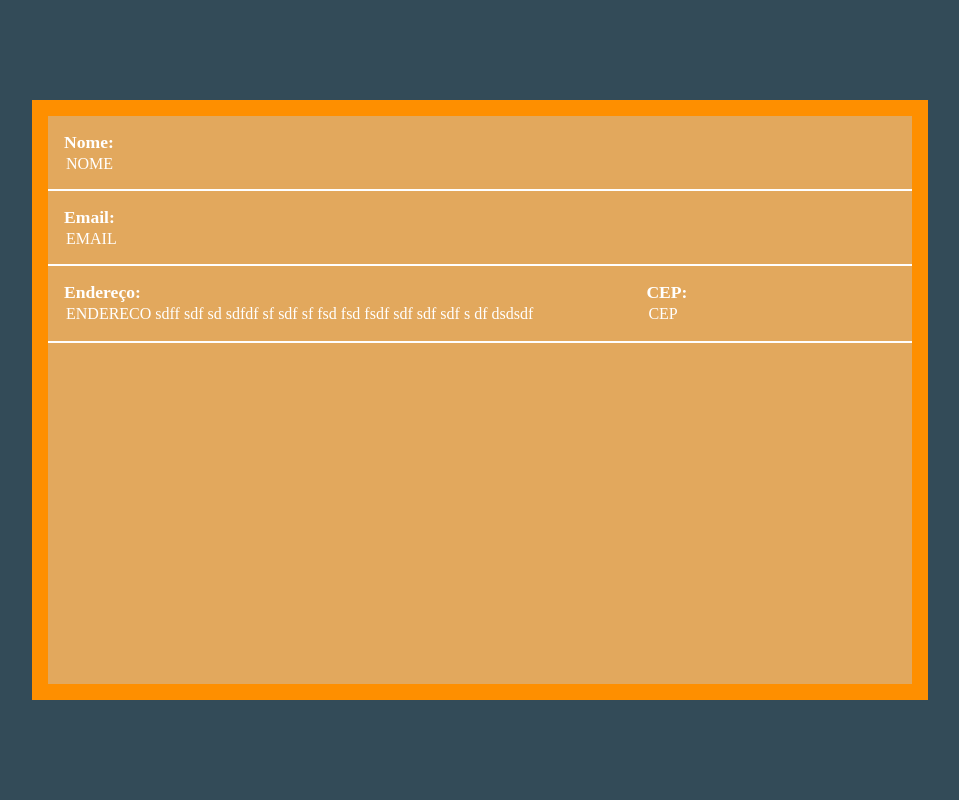
After one commit to flaviaglenda/BN_Devs, a PHP site: page /perfil.php in a window 1280 px wide. The commit adds this page. Shown: the whole page, without its empty margins (160-1119 px from the left). Run offline with PHP 8.4, Linux system fonts and the light colour scheme.

Commit message:
entao taarrr

```diff
--- a/css/home.css
+++ b/css/home.css
@@ -2493,7 +2493,7 @@ footer {
 
 @media (min-width: 1200px)
 
-  /**
+  {/**
    * #REUSED STYLE
    */
 
@@ -2580,3 +2580,4 @@ footer {
   /**
    * #FOOTER
    */
+}
--- /dev/null
+++ b/css/perfil.css
@@ -0,0 +1,73 @@
+body {
+    max-height: 100vh;
+    overflow: hidden;
+}
+
+main {
+    height: 100vh;
+    overflow: hidden;
+    display: flex;
+    align-items: center;
+    justify-content: center;
+}
+
+#centersection {
+    background: var(--orange);
+    height: 50vh;
+    min-height: 600px;
+    width: 70%;
+    min-width: 600px;
+    max-width: 1000px;
+}
+
+#perfil-info {
+    width: calc(100% - 32px);
+    height: calc(100% - 32px);
+    box-sizing: border-box;
+    margin: 16px;
+    background-color: var(--lightOrange1);
+
+    color: white;
+
+    .article-line {
+        margin: 16px;
+    }
+
+    .article-line article {
+        display: inline-block;
+        margin: 0;
+        vertical-align: top;
+    }
+
+    article {
+        margin: 16px;
+    }
+
+    hr {
+        border: 1px solid white;
+    }
+
+    label {
+        display: block;
+        font-weight: bold;
+        font-size: 1.1em;
+    }
+
+    p {
+        margin: 2px;
+    }
+
+    .overflowing {
+        overflow-x: hidden;
+    }
+    .overflowing::after {
+        content: "...";
+    }
+}
+
+@media (max-width: 640px) {
+    #centersection {
+        width: 100%;
+        min-width: auto;
+    }
+}
--- a/js/script.js
+++ b/js/script.js
@@ -4,10 +4,6 @@ function navigateTo(destination) {
     } catch(err) {
         console.log("Não foi possível viajar até esta página")
     }
-}
-
-function writeIn(elementId, text) {
-    document.getElementById(elementId).innerHTML = text;
 }
 
 (function alerta(alertClass) {
@@ -76,5 +72,3 @@ if (registroForm) {
         form.submit();
     })
 }
-
-// Pensar em meios para implementar modo claro e escuro.
--- /dev/null
+++ b/perfil.php
@@ -0,0 +1,62 @@
+<?php
+?>
+<!DOCTYPE html>
+<html lang="pt-BR">
+    <head>
+        <meta charset="UTF-8">
+        <meta name="viewport" content="width=device-width, initial-scale=1.0">
+        <title>Document</title>
+        <link rel="stylesheet" href="./css/style.css">
+        <link rel="stylesheet" href="./css/perfil.css">
+    </head>
+    <body>
+        <main>
+            <section id="centersection">
+                <div id="perfil-info">
+                    <hr style="opacity: 0; border: 0px">
+                    <article>
+                        <label for="perfil-nome">Nome:</label>
+                        <p id="perfil-nome">NOME</p>
+                    </article>
+                    <hr>
+                    <article>
+                        <label for="perfil-email">Email:</label>
+                        <p id="perfil-email">EMAIL</p>
+                    </article>
+                    <hr>
+                    <div class="article-line">
+                        <article style="width: 70%">
+                            <label for="perfil-endereco">Endereço:</label>
+                            <p id="perfil-endereco">ENDERECO sdff sdf sd sdfdf sf sdf sf  fsd fsd fsdf sdf sdf sdf s df dsdsdf </p>
+                        </article><article style="width: 30%">
+                            <label for="perfil-cep">CEP:</label>
+                            <p id="perfil-cep">CEP</p>
+                        </article>
+                    </div>
+                    <hr>
+                </div>
+            </section>
+        </main>
+
+    </body>
+    <script>
+        function checkOverflow(element) {
+            return element.scrollHeight > element.clientHeight || element.scrollWidth > element.clientWidth;
+        }
+
+        function addOverflowClass() {
+            const elements = document.querySelectorAll('#perfil-info article p');
+            elements.forEach(element => {
+                if (checkOverflow(element)) {
+                    element.classList.add('overflowing');
+                } else {
+                    element.classList.remove('overflowing');
+                }
+            });
+        }
+
+        // Chame a função quando necessário, por exemplo, após o carregamento da página ou redimensionamento da janela
+        window.addEventListener('load', addOverflowClass);
+        window.addEventListener('resize', addOverflowClass);
+    </script>
+</html>
```
